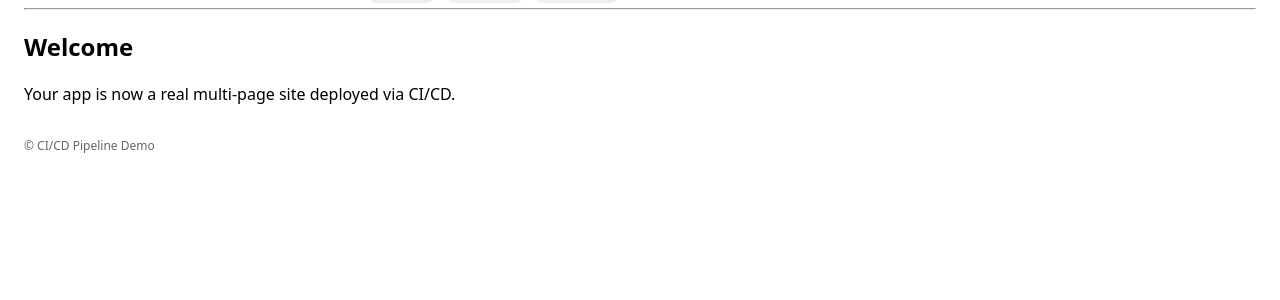
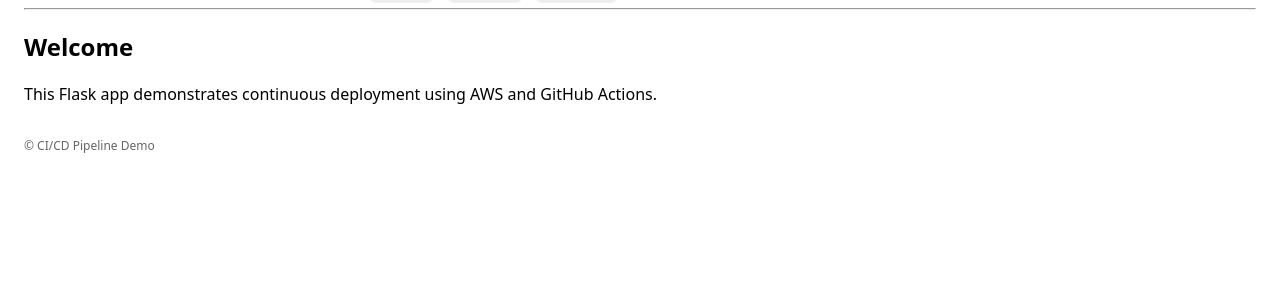
Before and after one commit to abrar914/ci-cd-pipeline-demo, a Flask app: page / in a window 1280 px wide. Shown: the part 46-346 px from the top of the page. Run offline with Flask 2, Linux system fonts and the light colour scheme.

Commit message:
Update homepage text

```diff
--- a/templates/home.html
+++ b/templates/home.html
@@ -1,5 +1,5 @@
 {% extends "_base.html" %}
 {% block content %}
   <h2>Welcome</h2>
-  <p>Your app is now a real multi-page site deployed via CI/CD.</p>
+  <p>This Flask app demonstrates continuous deployment using AWS and GitHub Actions.</p>
 {% endblock %}
```
